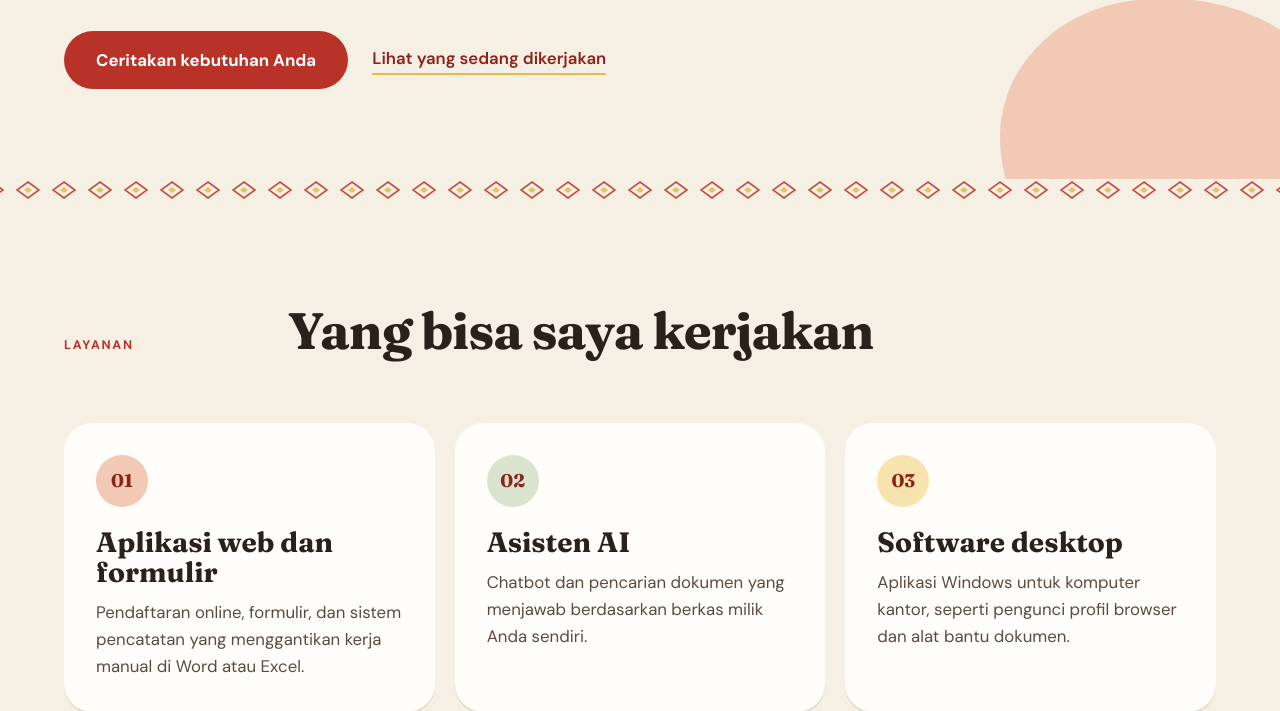
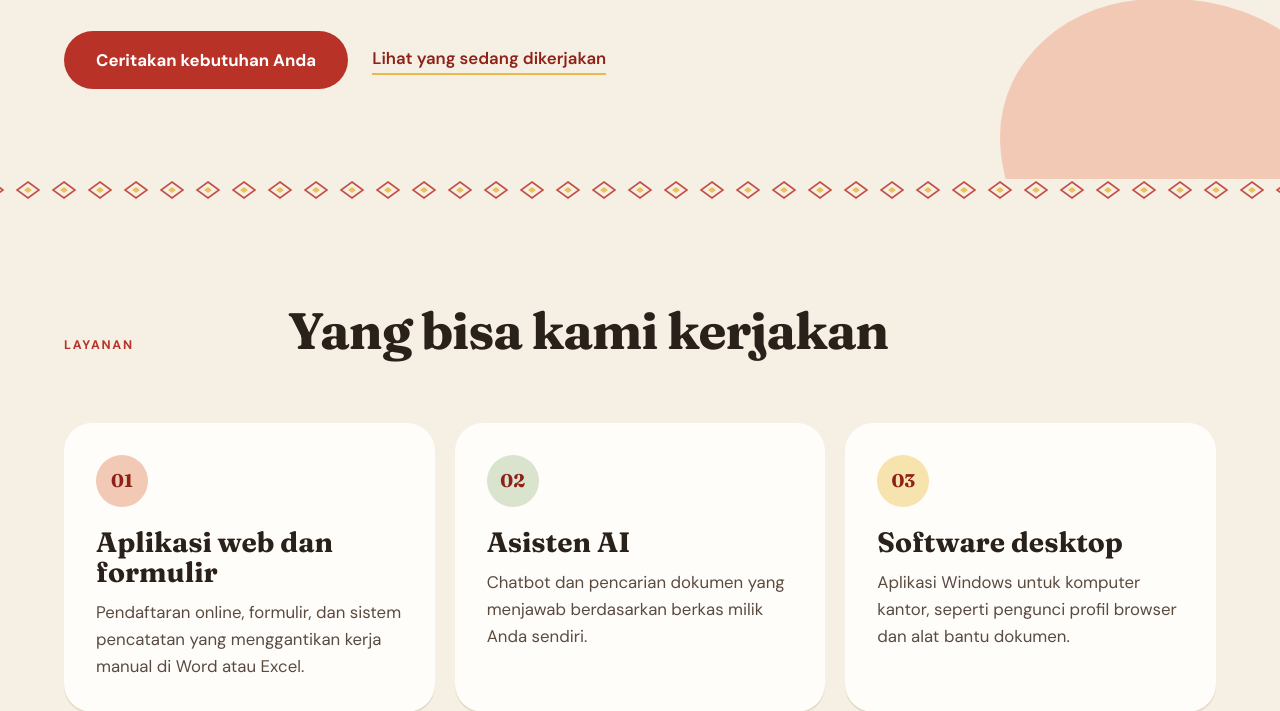
Before and after one commit to jefribuloup/lontaras, a Flask app: page / in a window 1280 px wide. Shown: the part 794-1505 px from the top of the page. Run offline with Flask 3, Linux system fonts and the light colour scheme.

Commit message:
Update index.html

```diff
--- a/templates/index.html
+++ b/templates/index.html
@@ -29,7 +29,7 @@
 <section id="layanan" class="sec">
   <div class="sec-head">
     <span class="mono">Layanan</span>
-    <h2>Yang bisa saya kerjakan</h2>
+    <h2>Yang bisa kami kerjakan</h2>
   </div>
   <ul class="list">
     <li class="row">
```
